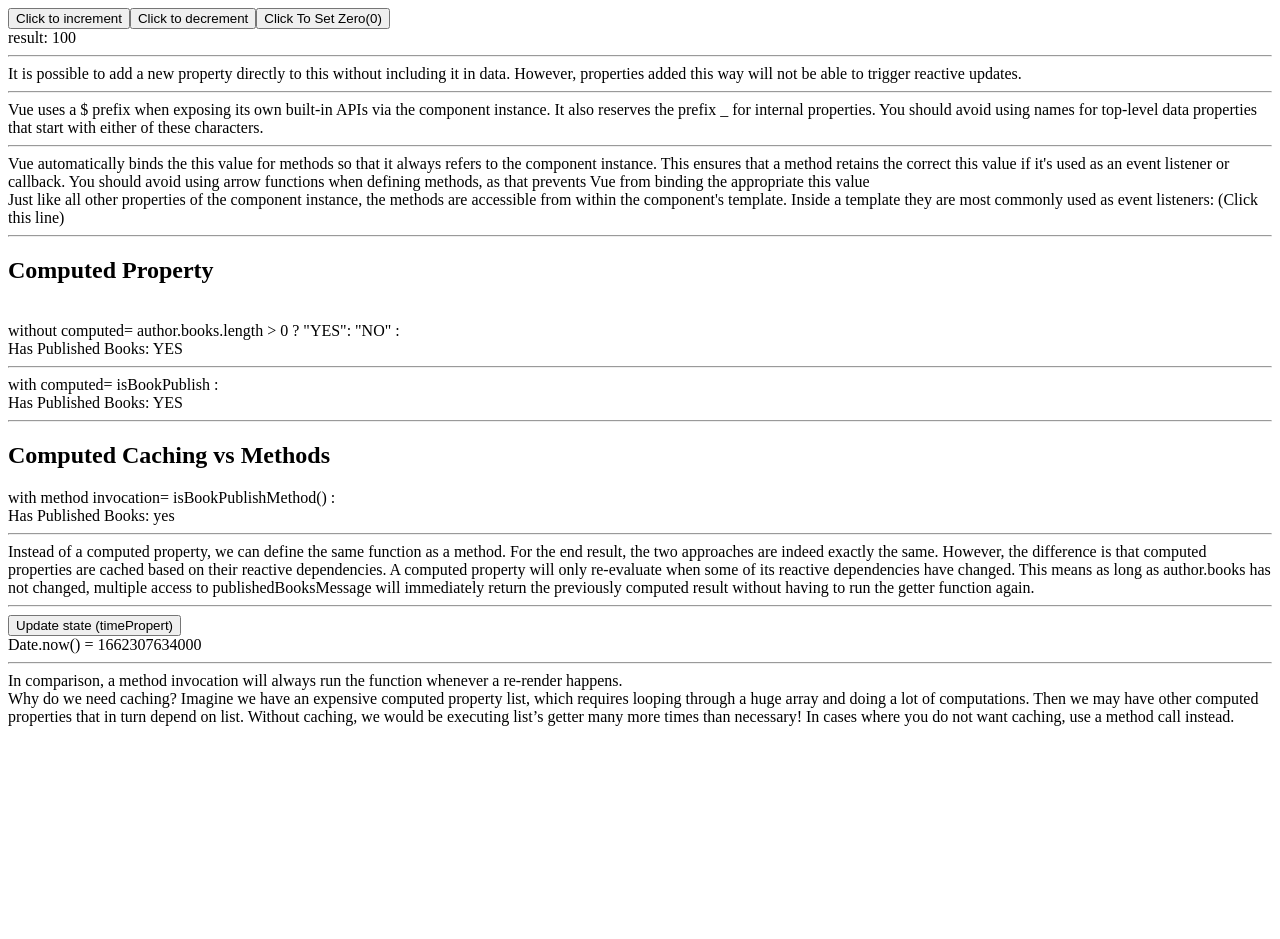
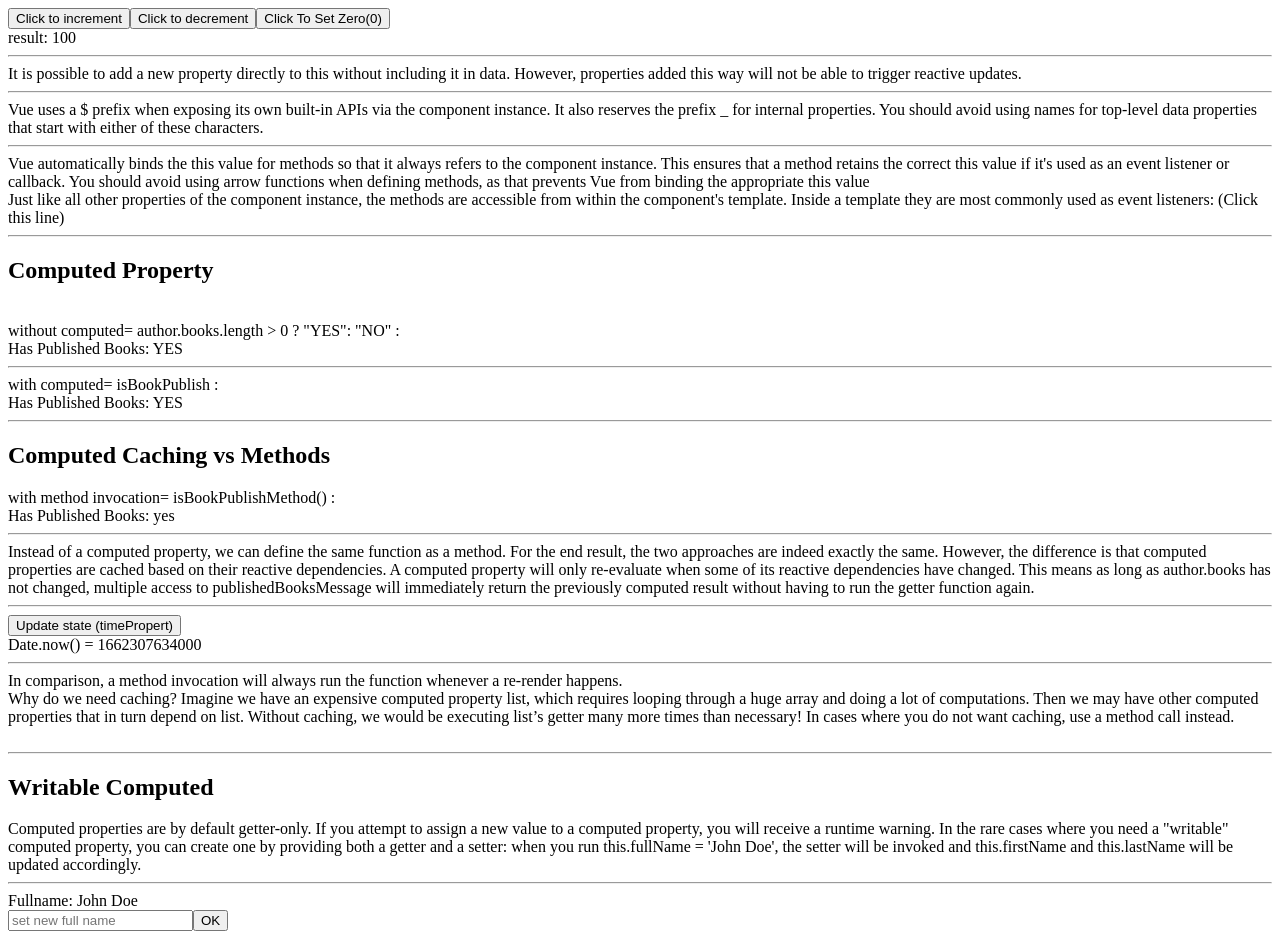
Before and after one commit to mehmethakan0220/vue, a Vue app in the folder 1-intro/2-reactivity/: page / in a window 1280 px wide. Before the commit the page ends 800 px from the top, so only its background shows below. Built offline with nearby package versions, Linux system fonts and the light colour scheme.

Commit message:
Writable Computed

```diff
--- a/1-intro/2-reactivity/src/App.vue
+++ b/1-intro/2-reactivity/src/App.vue
@@ -39,6 +39,15 @@
     <br>
     Why do we need caching? Imagine we have an expensive computed property list, which requires looping through a huge array and doing a lot of computations. Then we may have other computed properties that in turn depend on list. Without caching, we would be executing list’s getter many more times than necessary! In cases where you do not want caching, use a method call instead.
   </div>
+  <br><hr>
+  <h2>Writable Computed</h2>
+  <div>
+    Computed properties are by default getter-only. If you attempt to assign a new value to a computed property, you will receive a runtime warning. In the rare cases where you need a "writable" computed property, you can create one by providing both a getter and a setter:
+    when you run this.fullName = 'John Doe', the setter will be invoked and this.firstName and this.lastName will be updated accordingly.
+  </div>
+  <hr>
+  <div>Fullname: {{fullName}}</div>
+  <input placeholder="set new full name" v-model="fnameLname" type="text"><button @click="setFullName">OK</button>
 
 </template>
 
@@ -58,6 +67,11 @@ export default{
         ]
       },
       timeProperty:Date.now(),
+      person:{
+        fname:"John",
+        lname:"Doe"
+      },
+      fnameLname:"",
     }
   },
   mounted(){
@@ -82,6 +96,10 @@ export default{
     },
     updateDateNow(){
       this.timeProperty = Date.now();
+    },
+    setFullName(){
+      //set full name over computed property setter
+      this.fullName = this.fnameLname;
     }
   },
   computed:{
@@ -91,6 +109,16 @@ export default{
     //The following computed property will never update, because Date.now() is not a reactive dependency:
     now(){
       return this.timeProperty;
+    },
+    fullName:{
+      //getter
+      get(){
+        return this.person.fname + " " + this.person.lname;
+      },
+      //setter
+      set(newValue){
+        [this.person.fname, this.person.lname] = newValue.split(" ");// destructin assignment
+      }
     }
   }
 }
```
